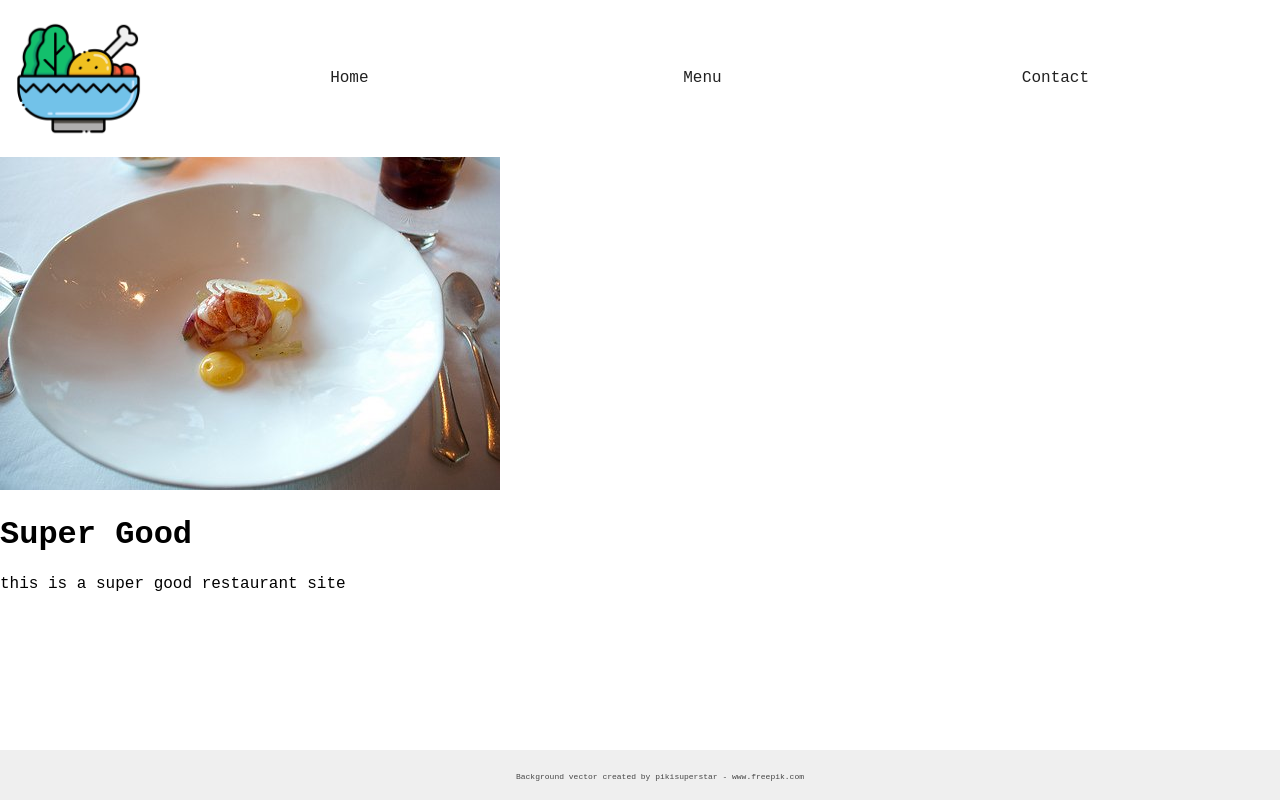
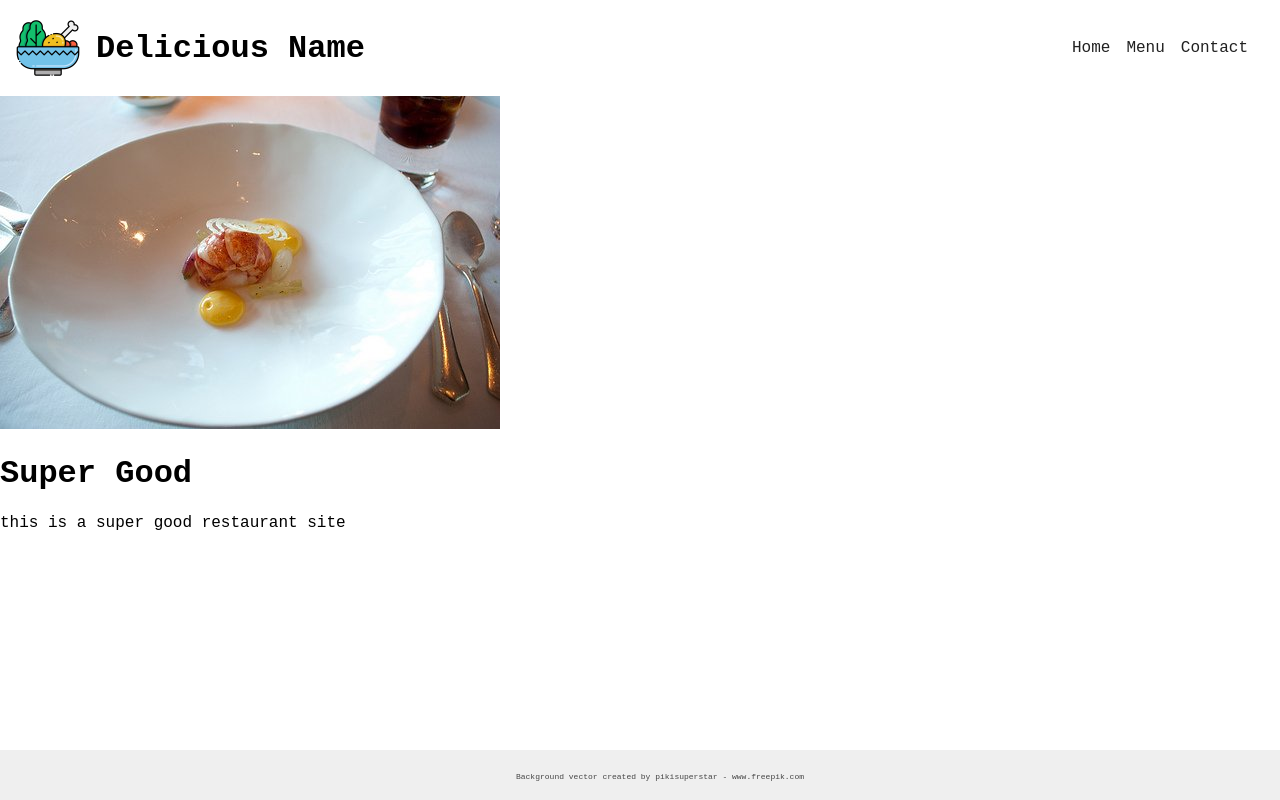
Before and after one commit to arito7/restaurant-page, a website built with webpack: page dist/index.html in a window 1280 px wide. Built offline with nearby package versions, Linux system fonts and the light colour scheme.

Commit message:
Add name of restaurant to header

```diff
--- a/src/css/header.css
+++ b/src/css/header.css
@@ -2,20 +2,27 @@
     display: flex;
     padding: 16px;
     z-index: 1;
+    background-color: #fff;
+    max-height: 64px;
+    align-items: center;
+}
+
+.header > .logo {
+    max-height: 64px;
+}
+.header > .title {
+    margin-left: 16px;
 }
 
 .header > ul {
     flex: 1;
     align-items: center;
     background-color: #fff;
-    display: grid;
-    grid-template-columns: 2fr 2fr 2fr;
-    justify-items: center;
+    display: flex;
+    justify-content: end;
     margin: 0;
-    padding: 32px;
-}
-.header > img {
-    width: 10%;
+    gap: 16px;
+    padding: 16px;
 }
 
 .header > ul > li {
--- a/src/js/header.js
+++ b/src/js/header.js
@@ -2,12 +2,20 @@ import Logo from '../img/logo.png';
 import '../css/header.css';
 
 const header = (doc) => {
+    // assets
     const logo = new Image();
     logo.src = Logo;
+    logo.classList.add('logo');
+    logo.setAttribute('alt', 'logo');
+
+    // container
     const container = doc.createElement('header');
     container.classList.add('header');
 
-    container.appendChild(logo);
+    // create children
+    const name = doc.createElement('h1');
+    name.textContent = 'Delicious Name';
+    name.classList.add('title');
 
     const list = doc.createElement('ul');
     list.classList.add('test');
@@ -20,7 +28,12 @@ const header = (doc) => {
         li.appendChild(a);
         list.appendChild(li);
     }
+
+    // append
+    container.appendChild(logo);
+    container.appendChild(name);
     container.appendChild(list);
+
     return container;
 };
 
```
